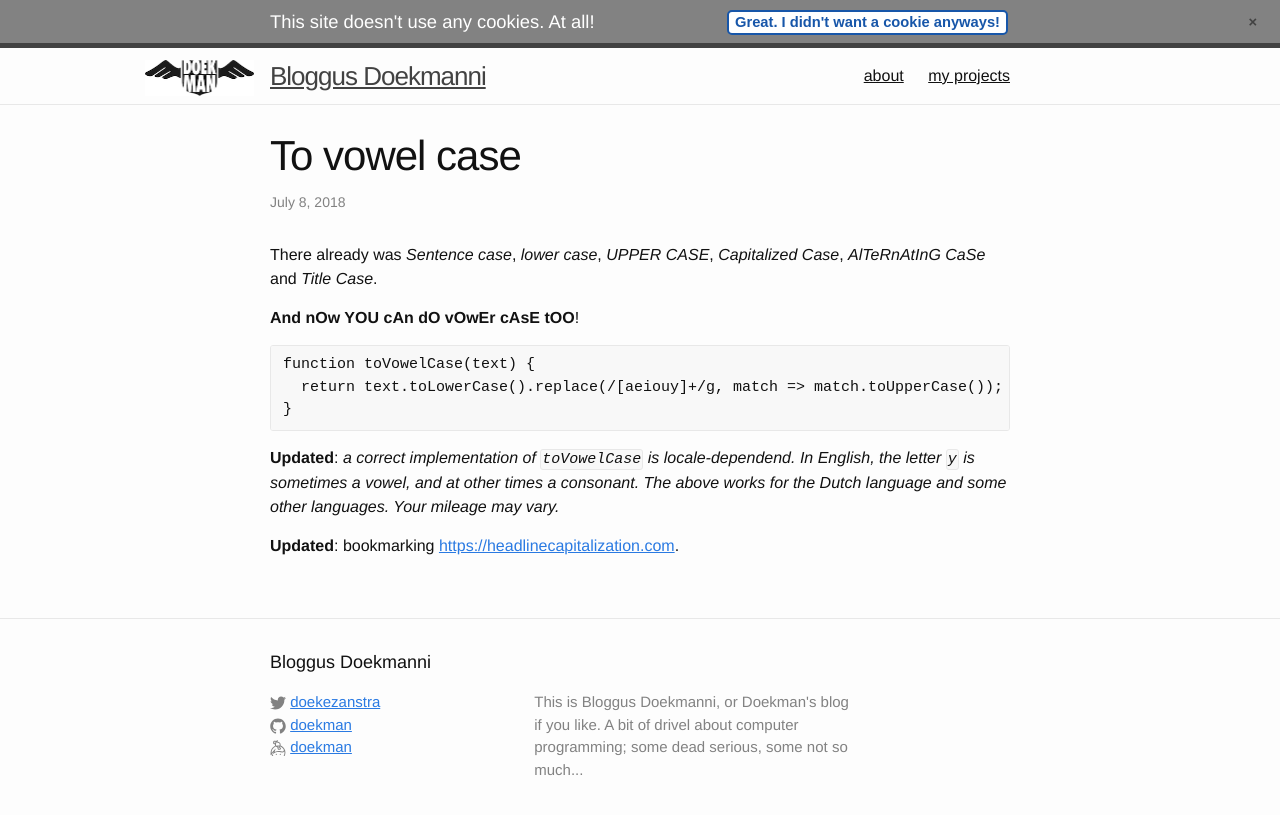
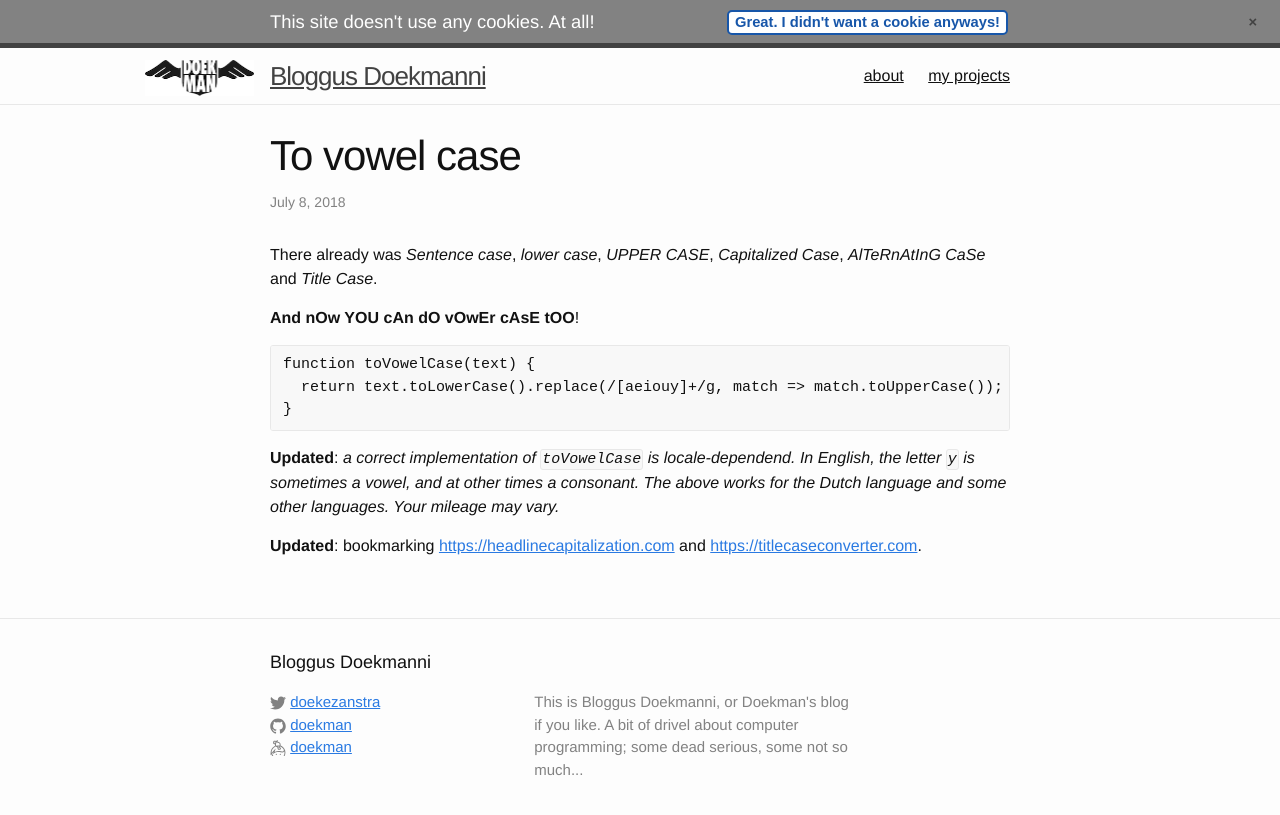
Before and after one commit to doekman/doekman.github.io, a Jekyll site: the page built from _posts/2018-07-08-Vowel-case.md, in a window 1280 px wide. Shown: the top 815 px of the page. Built offline with Jekyll 4.4.1, drawn with Linux system fonts in a browser that asks for light colours.

Commit message:
Update 2018-07-08-Vowel-case.md

```diff
--- a/_posts/2018-07-08-Vowel-case.md
+++ b/_posts/2018-07-08-Vowel-case.md
@@ -16,4 +16,4 @@ __And nOw YOU cAn dO vOwEr cAsE tOO__!
 
 **Updated**: _a correct implementation of `toVowelCase` is locale-dependend. In English, the letter `y` is sometimes a vowel, and at other times a consonant.  The above works for the Dutch language and some other languages. Your mileage may vary._
 
-**Updated**: bookmarking <https://headlinecapitalization.com>.
+**Updated**: bookmarking <https://headlinecapitalization.com> and <https://titlecaseconverter.com>.
```
